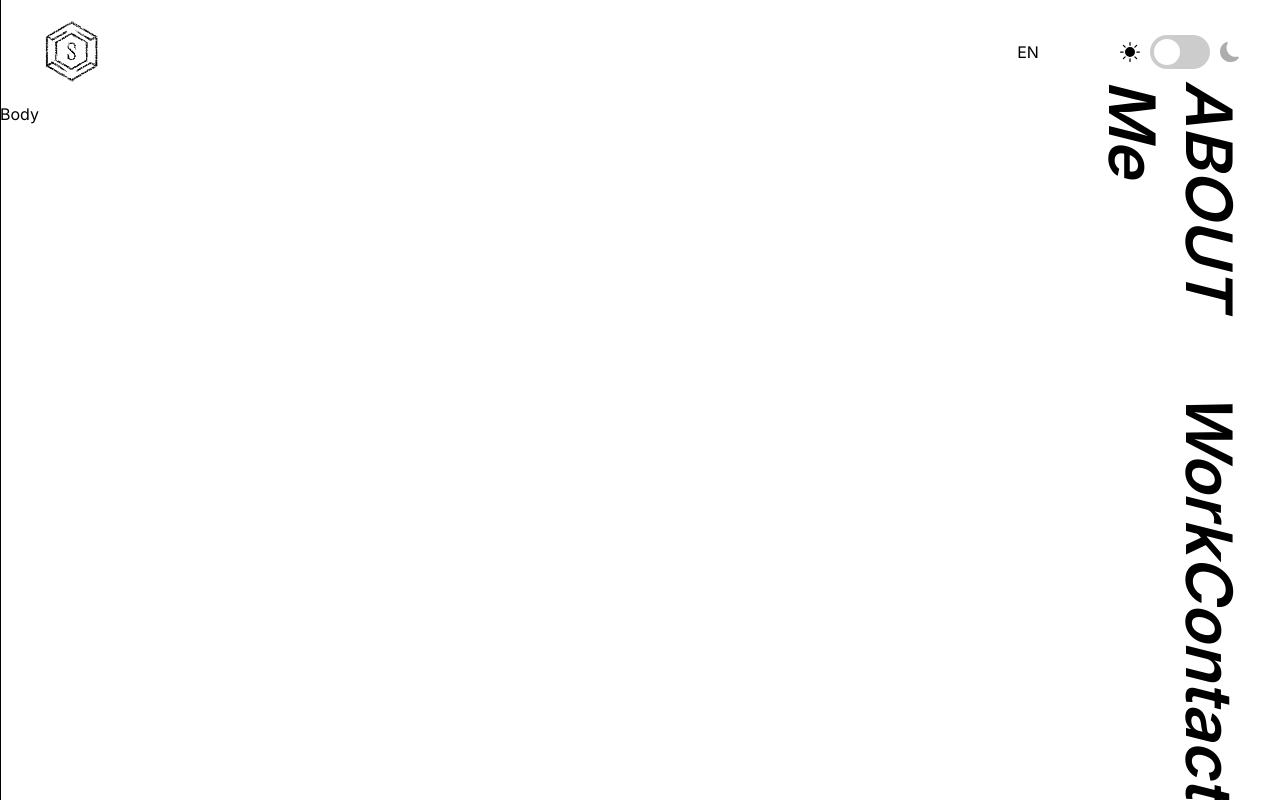
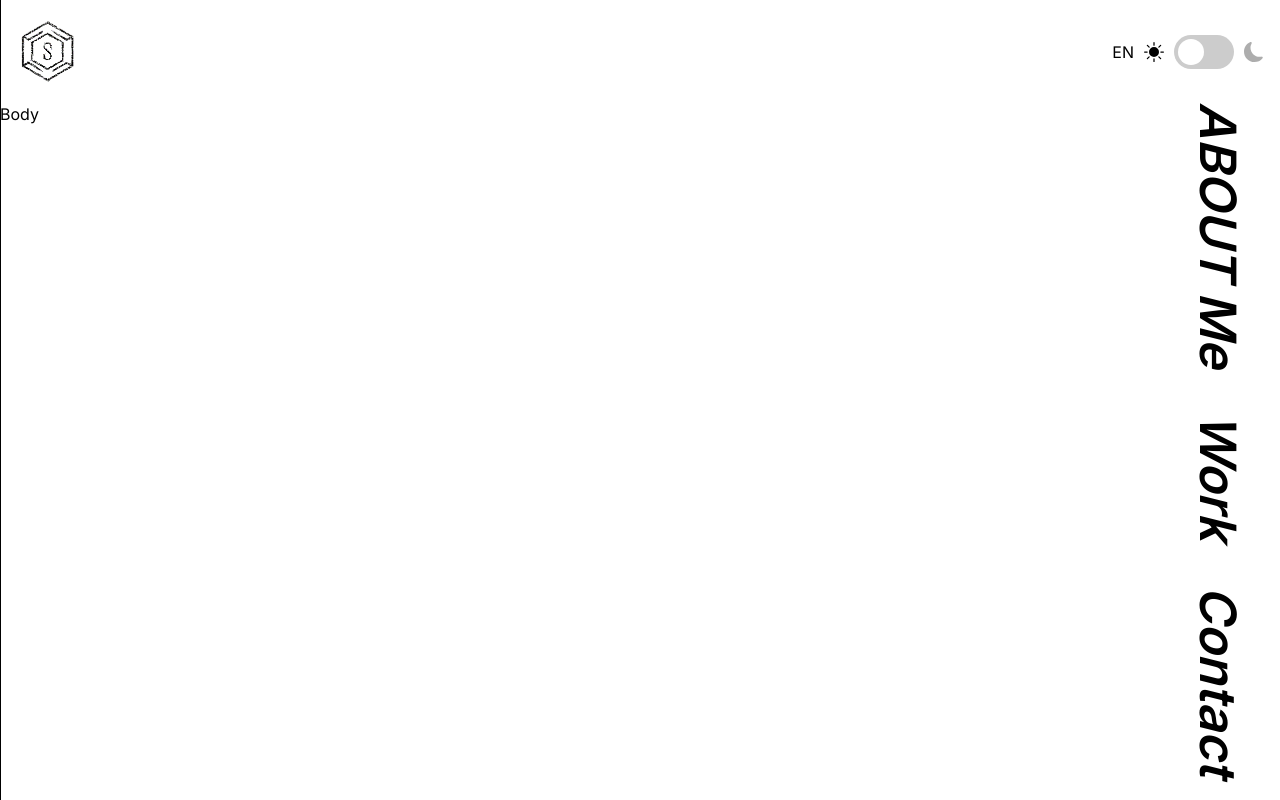
Before and after one commit to 95SR/portfolio-2, a React (Create React App) app: page / in a window 1280 px wide. Built offline with nearby package versions, Linux system fonts and the light colour scheme.

Commit message:
update header

```diff
--- a/src/component/Header.css
+++ b/src/component/Header.css
@@ -1,10 +1,11 @@
 .container.header{
 
-    padding: 1rem 0;
+    padding: 1rem ;
     display: flex;
     align-items: center;
     justify-content: space-around;
 
+    z-index: 100;
 }
 
 .logo-container{
@@ -18,6 +19,10 @@
 
 .lng{
     cursor: pointer;
+
+ flex: 1;
+ text-align: end;
+ padding-right: 10px;
 }
 .hide{
     display: none;
--- a/src/component/Header.jsx
+++ b/src/component/Header.jsx
@@ -1,4 +1,4 @@
-import React from 'react'
+import React, {useState} from 'react'
 import './Header.css'
 import logo from '../logo.png'
 import Toggle from './Toggle';
@@ -7,6 +7,17 @@ import { IconContext } from "react-icons";
 import { BsFillSunFill, BsFillMoonFill } from 'react-icons/bs';
 
 function Header() {
+    const [show, setShow] = useState(true)
+    const [theme, setTheme] = useState(false)
+
+    const handleTheme = () => {
+        setTheme(!theme)
+
+    }
+
+
+
+
   return (
     <div className='container header'>
         <div className="logo-container">
@@ -14,22 +25,32 @@ function Header() {
         </div>
 
 
-        <div className="toggle-btn lng">
-            <div className="en">EN</div>
-            <div className="kr hide">KR</div>
+        <div className="toggle-btn lng " onClick={() => setShow(!show)}>
+            {
+                show?
+                <div className="en">EN</div> :
+                <div className="kr">KR</div>
+
+            }
+
+
+
         </div>
 
         <div className="theme">
 
-            <IconContext.Provider value={{ size: '20px' , className:'theme active'}} >
-                <div>
+            <IconContext.Provider value={{ size: '20px' }} >
+                <div className={theme ? 'theme' : 'theme active'}>
                     <BsFillSunFill/>
                 </div>
             </IconContext.Provider>
-            <Toggle/>
 
-            <IconContext.Provider value={{ size: '20px' , className:'theme'}} >
-                <div>
+            <Toggle handleTheme={handleTheme} />
+
+
+
+            <IconContext.Provider value={{ size: '20px' }} >
+                <div className={theme ? 'theme active' : 'theme'}>
                     <BsFillMoonFill/>
                 </div>
             </IconContext.Provider>
--- a/src/component/Menu.css
+++ b/src/component/Menu.css
@@ -8,6 +8,9 @@
    position: absolute;
    top: 0;
    height: 100vh;
+
+
+   z-index: -1;
 
 }
 
--- a/src/component/Toggle.jsx
+++ b/src/component/Toggle.jsx
@@ -1,11 +1,12 @@
 import './Toggle.css'
-import React from 'react'
+import React, {useState} from 'react'
 
-function Toggle() {
+function Toggle({handleTheme}) {
+
   return (
-    <div>
+    <div >
         <label className='switch'>
-            <input type="checkbox" />
+            <input type="checkbox" onClick={handleTheme}/>
             <span className='slider round'></span>
 
         </label>
--- a/src/index.css
+++ b/src/index.css
@@ -13,5 +13,5 @@ body {
 .section-title{
   font-weight: 600;
   font-style: italic;
-  font-size: 64px;
+  font-size: 50px;
 }
```
